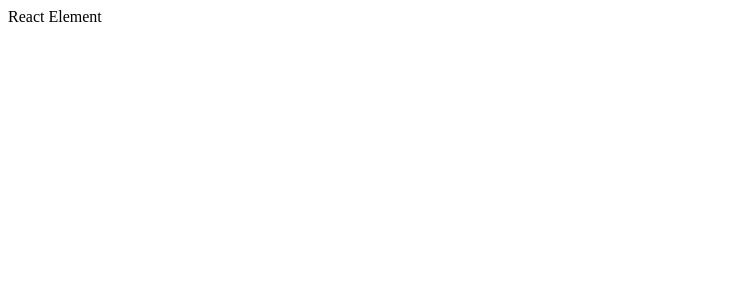
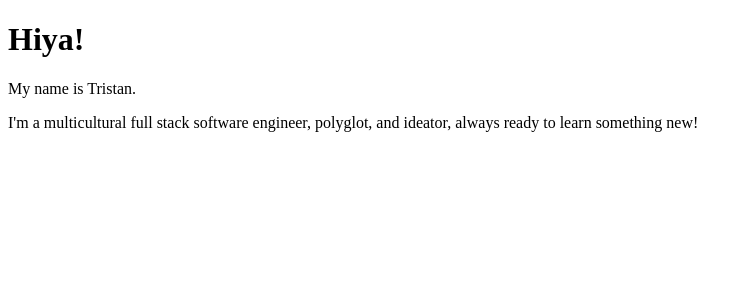
Before and after one commit to tr-stan/react-portfolio, a React (Create React App) app: page / in a window 1280 px wide. Shown: the top 300 px of the page, without its empty margins (0-752 px from the left). Built offline with nearby package versions, Linux system fonts and the light colour scheme.

Commit message:
added app.js and basic content

```diff
--- /dev/null
+++ b/src/App.js
@@ -0,0 +1,13 @@
+import React, { Component } from 'react';
+
+export default class App extends Component {
+	render() {
+		return (
+			<div>
+				<h1>Hiya!</h1>
+				<p>My name is Tristan.</p>
+				<p>I'm a multicultural full stack software engineer, polyglot, and ideator, always ready to learn something new!</p>
+			</div>
+		)
+	}
+}
--- a/src/index.js
+++ b/src/index.js
@@ -1,4 +1,5 @@
 import React from 'react';
 import ReactDOM from 'react-dom';
+import App from './App';
 
-ReactDOM.render(<div>React Element</div>, document.getElementById('root'));
+ReactDOM.render(<App />, document.getElementById('root'));
```
